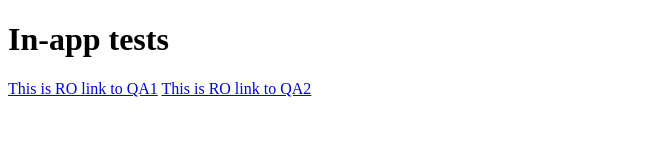
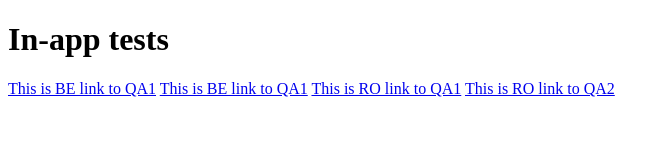
Before and after one commit to daklin2/test-inpp-browser, a plain HTML site: page index.html in a window 1280 px wide. Shown: the whole page, without its empty margins (0-669 px from the left). Drawn offline with Linux system fonts and the light colour scheme.

Commit message:
Update index.html

```diff
--- a/index.html
+++ b/index.html
@@ -3,6 +3,9 @@
 <body>
 
 <h1>In-app tests</h1>
+<a href="https://www-qa1.delhaize.be/checkout">This is BE link to QA1</a>
+<a href="https://www-qa2.delhaize.be/checkout">This is BE link to QA1</a>
+
 
 <a href="https://www-qa1.mega-image.ro/promotii-online">This is RO link to QA1</a>
 <a href="https://www-qa2.mega-image.ro/promotii-online">This is RO link to QA2</a>
```
